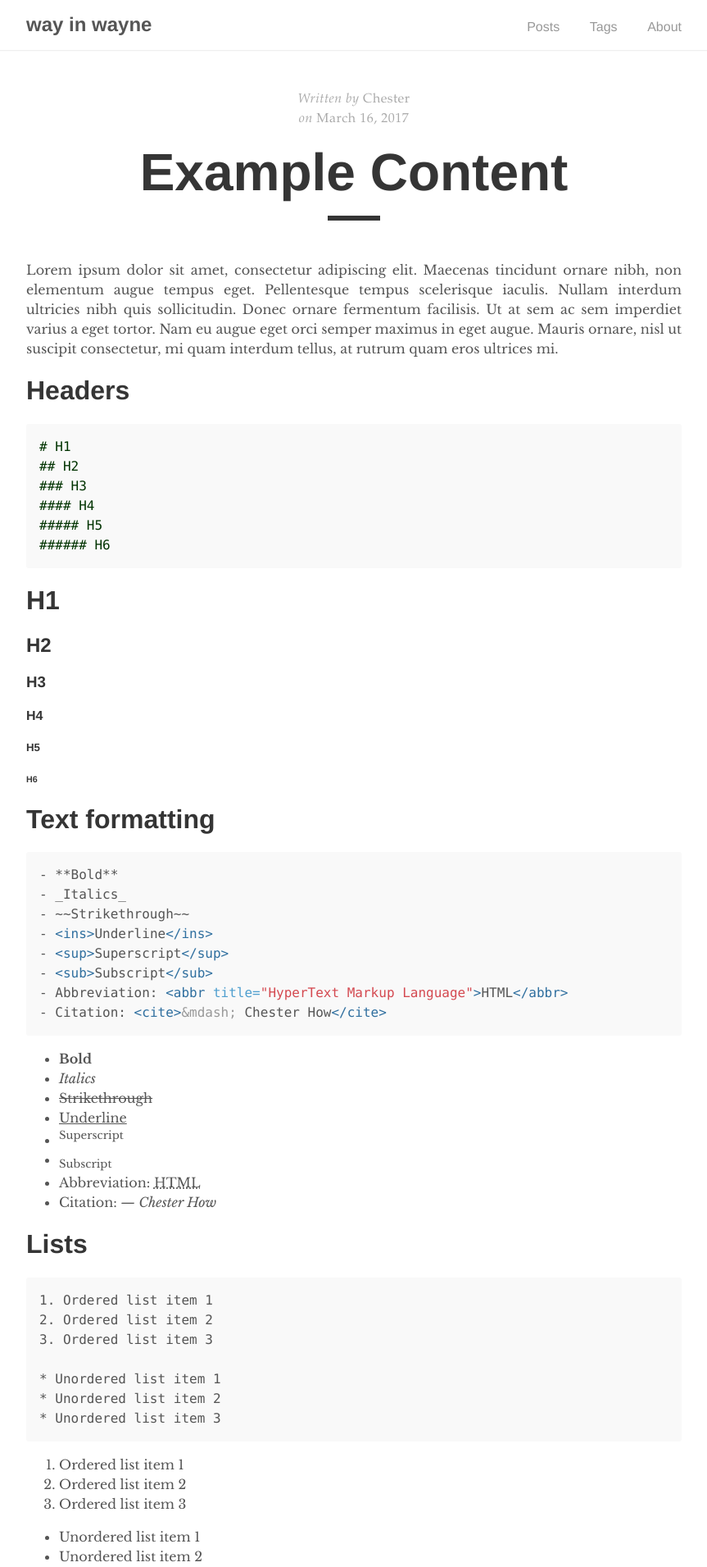
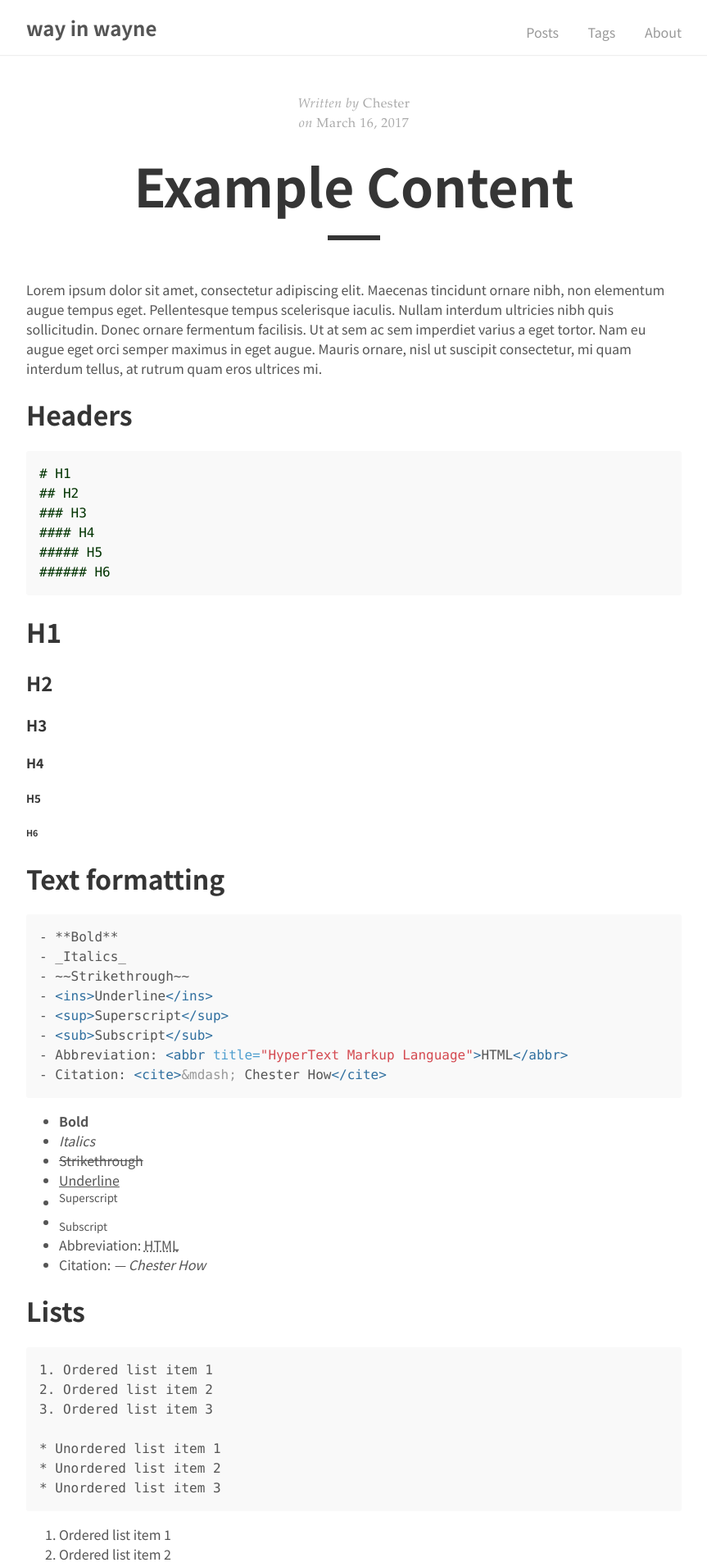
Before and after one commit to AyoungWon/AyoungWon.github.io, a Jekyll site: the page built from _posts/2017-03-16-example-content.md, in a window 1280 px wide. Shown: the top 1911 px of the page at 82% size, without its empty margins (208-1071 px from the left). Built offline with Jekyll 4.4.1, drawn with Linux system fonts in a browser that asks for light colours.

Commit message:
feat: custom css

```diff
--- a/_includes/head.html
+++ b/_includes/head.html
@@ -1,23 +1,30 @@
 <head>
-  <meta charset="UTF-8">
-  <meta name="viewport" content="width=device-width, initial-scale=1.0">
+  <meta charset="UTF-8" />
+  <meta name="viewport" content="width=device-width, initial-scale=1.0" />
 
   {% seo %}
 
   <!-- CSS -->
   <link rel="stylesheet" href="{{ "/assets/main.css" | relative_url }}">
-  <link rel="stylesheet" href="https://fonts.googleapis.com/css?family=Libre+Baskerville:400,400i,700">
-
+  <link
+    rel="stylesheet"
+    href="https://fonts.googleapis.com/css?family=Libre+Baskerville:400,400i,700"
+  />
+  <link
+    rel="stylesheet"
+    href="https://fonts.googleapis.com/css2?family=Noto+Sans+KR:wght@100;300;400;500;700;900&display=swap"
+  />
   <!-- Favicon -->
-  <link rel="icon" type="image/png" sizes="32x32" href="{{ "/assets/favicon-32x32.png" | relative_url }}">
-  <link rel="icon" type="image/png" sizes="16x16" href="{{ "/assets/favicon-16x16.png" | relative_url }}">
-  <link rel="apple-touch-icon" sizes="180x180" href="{{ "/assets/apple-touch-icon.png" | relative_url }}">
+  <link rel="icon" type="image/png" sizes="32x32" href="{{
+  "/assets/favicon-32x32.png" | relative_url }}"> <link rel="icon"
+  type="image/png" sizes="16x16" href="{{ "/assets/favicon-16x16.png" |
+  relative_url }}"> <link rel="apple-touch-icon" sizes="180x180" href="{{
+  "/assets/apple-touch-icon.png" | relative_url }}">
 
   <!-- RSS -->
   {% feed_meta %}
 
   <!-- Google Analytics-->
-  {% if site.google_analytics and jekyll.environment == 'production' %}
-  {% include analytics.html %}
-  {% endif %}
+  {% if site.google_analytics and jekyll.environment == 'production' %} {%
+  include analytics.html %} {% endif %}
 </head>
--- a/_sass/tale/_post.scss
+++ b/_sass/tale/_post.scss
@@ -29,7 +29,7 @@
 
   p {
     margin: 0 0 1rem;
-    text-align: justify;
+    text-align: left;
   }
 
   a:hover {
--- a/_sass/tale/_variables.scss
+++ b/_sass/tale/_variables.scss
@@ -7,23 +7,28 @@ $grey-2: #e5e5e5 !default;
 $grey-3: #f9f9f9 !default;
 $white: #fff !default;
 $blue: #4a9ae1 !default;
-$shadow-color: rgba(0, 0, 0, .2) !default;
+$shadow-color: rgba(0, 0, 0, 0.2) !default;
 $code-color: #bf616a !default;
 
 // Fonts
-$serif-primary: 'Libre Baskerville', 'Times New Roman', Times, serif !default;
-$serif-secondary: Palatino, 'Palatino LT STD', 'Palatino Linotype', 'Book Antiqua', 'Georgia', serif !default;
-$sans-serif: 'Helvetica Neue', 'Segoe UI', Helvetica, Arial, sans-serif !default;
+$serif-primary: "Noto Sans KR", sans-serif !default;
+$serif-secondary: Palatino, "Palatino LT STD", "Palatino Linotype",
+  "Book Antiqua", "Georgia", serif !default;
+$sans-serif: "Noto Sans KR", sans-serif !default;
 $monospaced: Menlo, Monaco, monospace !default;
+// $serif-primary: 'Libre Baskerville', 'Times New Roman', Times, serif !default;
+// $serif-secondary: Palatino, 'Palatino LT STD', 'Palatino Linotype', 'Book Antiqua', 'Georgia', serif !default;
+// $sans-serif: 'Helvetica Neue', 'Segoe UI', Helvetica, Arial, sans-serif !default;
+// $monospaced: Menlo, Monaco, monospace !default;
 
 @mixin box-sizing($type: border-box) {
   -webkit-box-sizing: $type;
-     -moz-box-sizing: $type;
-          box-sizing: $type;
+  -moz-box-sizing: $type;
+  box-sizing: $type;
 }
 
 @mixin transition($args...) {
   -webkit-transition: $args;
-     -moz-transition: $args;
-          transition: $args;
+  -moz-transition: $args;
+  transition: $args;
 }
```
